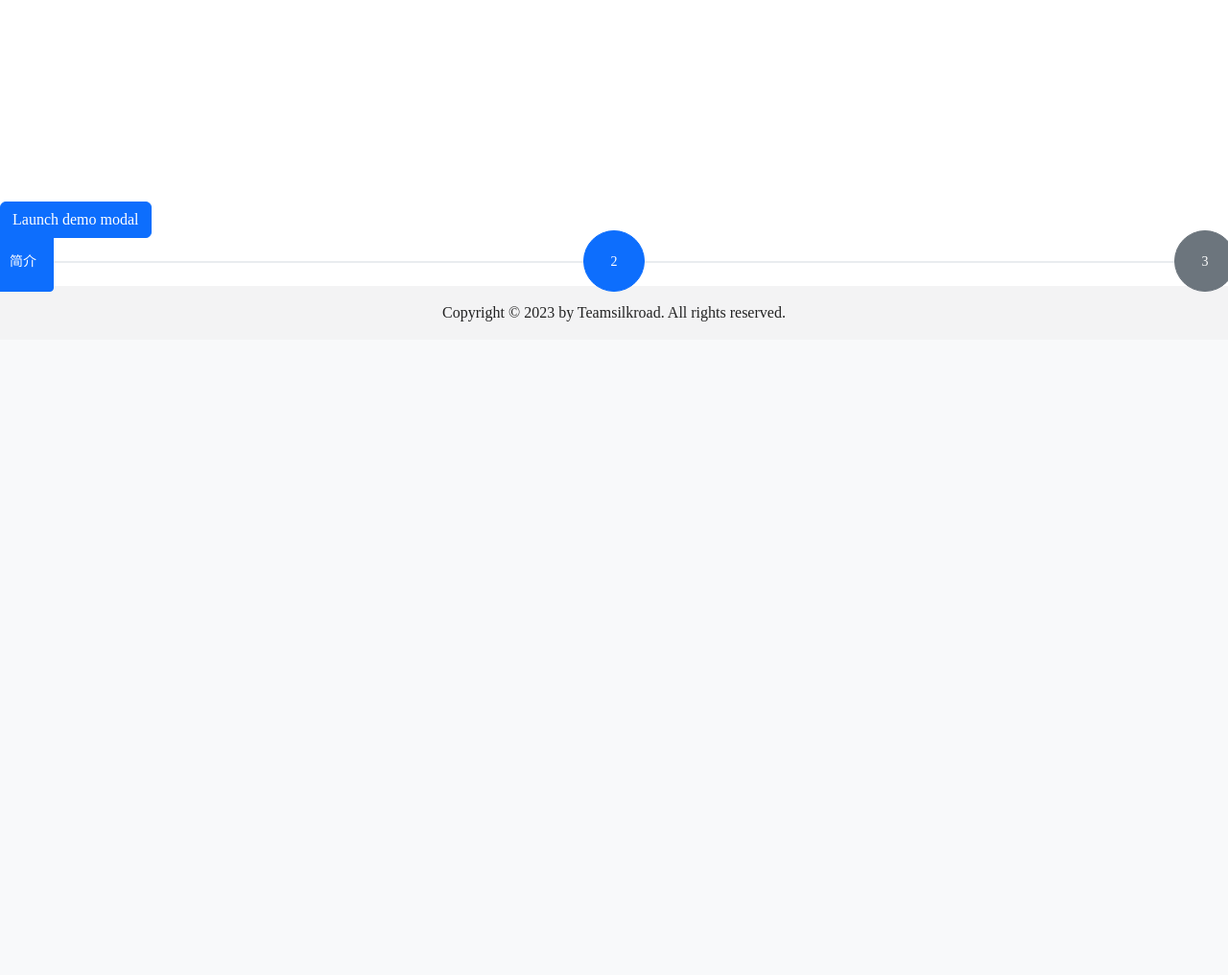
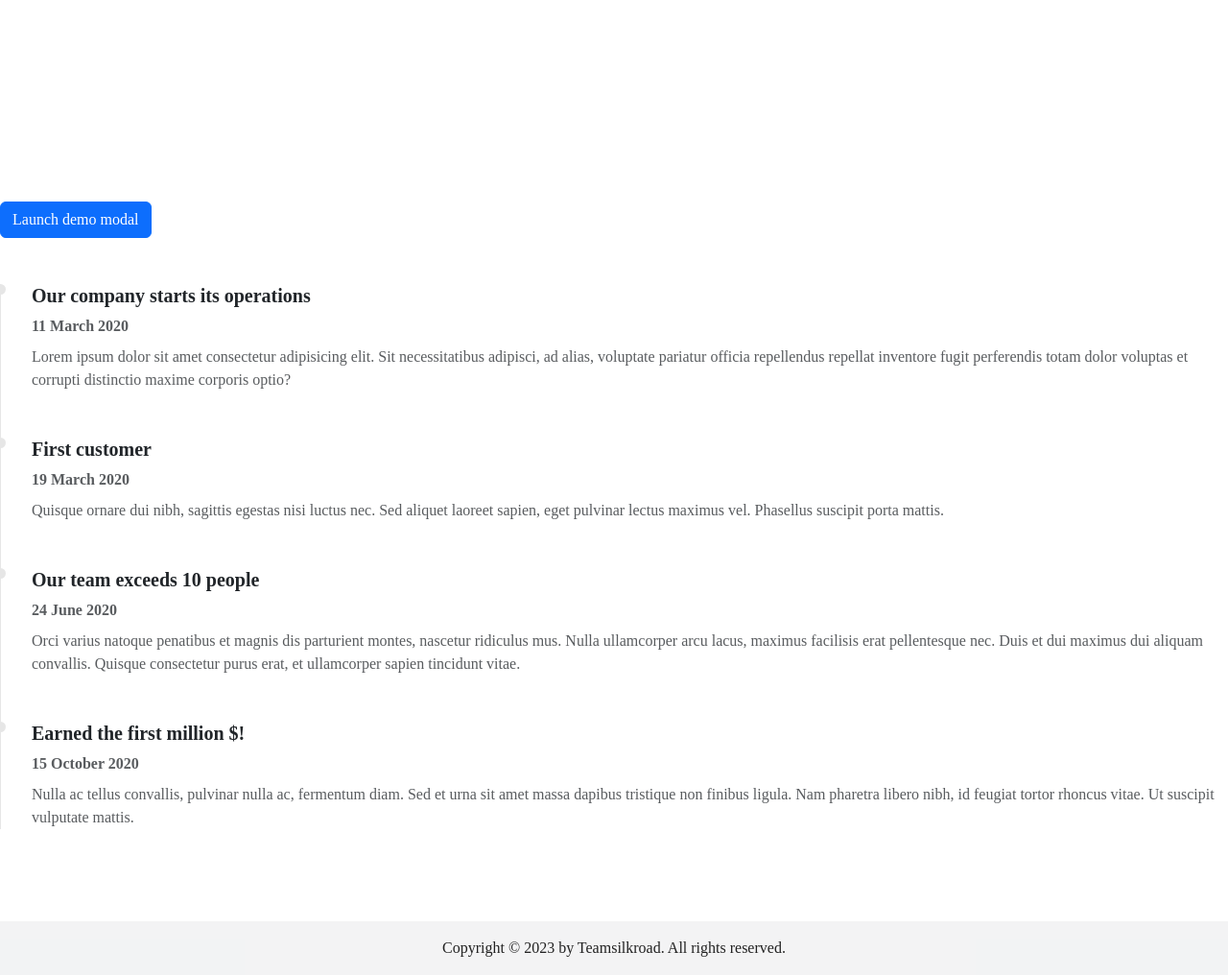
Before and after one commit to ttiramisu/website-2023, a Flask app: page /test in a window 1280 px wide. Shown: the part 1054-2070 px from the top of the page at 96% size. Before the commit the page ends 1389 px from the top, so only its background shows below. Run offline with Flask 2, Linux system fonts and the light colour scheme; some libraries are stand-ins or nearby versions; some web fonts are replaced.

Commit message:
some timeline test

```diff
--- a/api/templates/test.html
+++ b/api/templates/test.html
@@ -78,17 +78,81 @@
   </div>
 </div>
 
-<div class="position-relative m-4">
-  <div class="progress" role="progressbar" aria-label="Progress" aria-valuenow="50" aria-valuemin="0"
-    aria-valuemax="100" style="height: 2px;">
-    <div class="progress-bar" id="Bar"></div>
-  </div>
-  <button type="button" class="position-absolute top-0 start-0 translate-middle btn btn-sm btn-primary"
-    style="width: 4rem; height:4rem;" data-bs-toggle="modal" data-bs-target="#exampleModal">简介</button>
-  <button type="button" class="position-absolute top-0 start-50 translate-middle btn btn-sm btn-primary rounded-pill"
-    style="width: 4rem; height:4rem;">2</button>
-  <button type="button" class="position-absolute top-0 start-100 translate-middle btn btn-sm btn-secondary rounded-pill"
-    style="width: 4rem; height:4rem;">3</button>
-</div>
+<style>
+  .timeline {
+    border-left: 1px solid hsl(0, 0%, 90%);
+    position: relative;
+    list-style: none;
+  }
+
+  .timeline .timeline-item {
+    position: relative;
+  }
+
+  .timeline .timeline-item:after {
+    position: absolute;
+    display: block;
+    top: 0;
+  }
+
+  .timeline .timeline-item:after {
+    background-color: hsl(0, 0%, 90%);
+    left: -38px;
+    border-radius: 50%;
+    height: 11px;
+    width: 11px;
+    content: "";
+  }
+</style>
+
+<!-- Section: Timeline -->
+<section class="py-5">
+  <ul class="timeline">
+    <li class="timeline-item mb-5">
+      <h5 class="fw-bold">Our company starts its operations</h5>
+      <p class="text-muted mb-2 fw-bold">11 March 2020</p>
+      <p class="text-muted">
+        Lorem ipsum dolor sit amet consectetur adipisicing elit. Sit
+        necessitatibus adipisci, ad alias, voluptate pariatur officia
+        repellendus repellat inventore fugit perferendis totam dolor
+        voluptas et corrupti distinctio maxime corporis optio?
+      </p>
+    </li>
+
+    <li class="timeline-item mb-5">
+      <h5 class="fw-bold">First customer</h5>
+      <p class="text-muted mb-2 fw-bold">19 March 2020</p>
+      <p class="text-muted">
+        Quisque ornare dui nibh, sagittis egestas nisi luctus nec. Sed
+        aliquet laoreet sapien, eget pulvinar lectus maximus vel.
+        Phasellus suscipit porta mattis.
+      </p>
+    </li>
+
+    <li class="timeline-item mb-5">
+      <h5 class="fw-bold">Our team exceeds 10 people</h5>
+      <p class="text-muted mb-2 fw-bold">24 June 2020</p>
+      <p class="text-muted">
+        Orci varius natoque penatibus et magnis dis parturient montes,
+        nascetur ridiculus mus. Nulla ullamcorper arcu lacus, maximus
+        facilisis erat pellentesque nec. Duis et dui maximus dui aliquam
+        convallis. Quisque consectetur purus erat, et ullamcorper sapien
+        tincidunt vitae.
+      </p>
+    </li>
+
+    <li class="timeline-item mb-5">
+      <h5 class="fw-bold">Earned the first million $!</h5>
+      <p class="text-muted mb-2 fw-bold">15 October 2020</p>
+      <p class="text-muted">
+        Nulla ac tellus convallis, pulvinar nulla ac, fermentum diam. Sed
+        et urna sit amet massa dapibus tristique non finibus ligula. Nam
+        pharetra libero nibh, id feugiat tortor rhoncus vitae. Ut suscipit
+        vulputate mattis.
+      </p>
+    </li>
+  </ul>
+</section>
+<!-- Section: Timeline -->
 
 {% endblock %}
```
